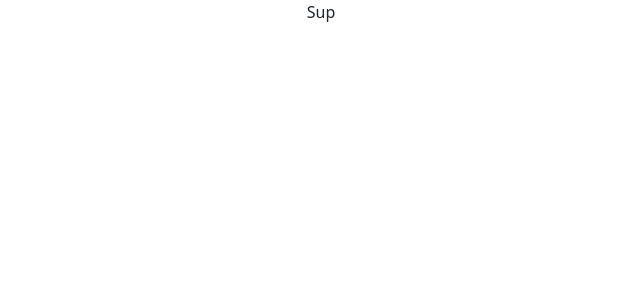
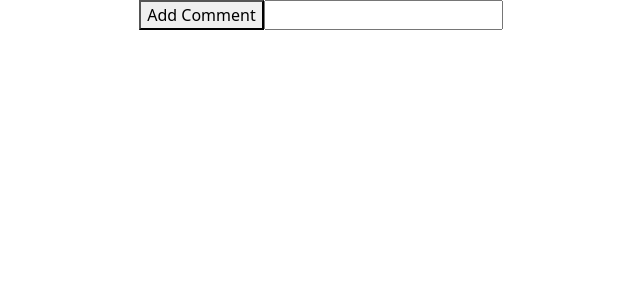
Before and after one commit to kpgh46/twttrClone, a React (Create React App) app in the folder frontend/: page /1 in a window 1280 px wide. Shown: the top 300 px of the page, without its empty margins (319-959 px from the left). Built offline with nearby package versions, Linux system fonts and the light colour scheme.

Commit message:
created Comment component and function to create a new comment

```diff
--- a/frontend/src/components/CommentPage.js
+++ b/frontend/src/components/CommentPage.js
@@ -1,13 +1,41 @@
 import React from "react";
-import { useLocation, withRouter } from "react-router-dom";
+import { useState, useContext } from "react";
+import { authContext } from "../context/authContext";
 
-const CommentPage = () => {
-	const location = useLocation();
-	const { state } = useLocation();
-	const newObject = location;
-	// const test = props.location.state;
-	console.log(state);
-	return <div>Sup</div>;
+const CommentPage = (props) => {
+	const [comment, setComment] = useState("");
+	const { loggedInUser } = useContext(authContext);
+
+	const addComment = async (tweetId, text) => {
+		const response = await fetch("api/addcomment", {
+			method: "POST",
+			body: JSON.stringify({ tweetId, text }),
+			headers: {
+				Authorization: `Bearer ${loggedInUser.token}`,
+				"Content-Type": "application/json",
+			},
+		});
+
+		const json = await response.json();
+
+		if (response.ok) {
+			console.log(json);
+		}
+	};
+
+	return (
+		<div>
+			<button onClick={() => addComment(props.tweetId, comment)}>
+				Add Comment
+			</button>
+			<input
+				type="text"
+				onChange={(e) => setComment(e.target.value)}
+			></input>
+
+			<div>{props.username}</div>
+		</div>
+	);
 };
 
 export default CommentPage;
--- a/frontend/src/components/TweetCard.js
+++ b/frontend/src/components/TweetCard.js
@@ -73,7 +73,7 @@ const TweetCard = () => {
 	return (
 		<div>
 			{tweets &&
-				tweets.map((tweet) => (
+				tweets.map((tweet, index) => (
 					<Toast className="container mb-3">
 						<div key={tweet._id}>
 							<Toast.Header closeButton={false}>
@@ -132,16 +132,16 @@ const TweetCard = () => {
 										class="btn btn-primary"
 										data-bs-toggle="collapse"
 										data-bs-target={[
-											`#${tweet.author.username}`,
+											`#${tweet.author.username}${index}`,
 										]}
 									>
 										Simple collapsible
 									</button>
 									<div
-										id={`${tweet.author.username}`}
+										id={`${tweet.author.username}${index}`}
 										class="collapse show"
 									>
-										sup
+										<CommentPage tweetId={tweet._id} />
 									</div>
 
 									<small className="col-7 d-flex justify-content-end">
```
Also changed, not shown: 2 other files (tests, documents, lock files or other folders).
